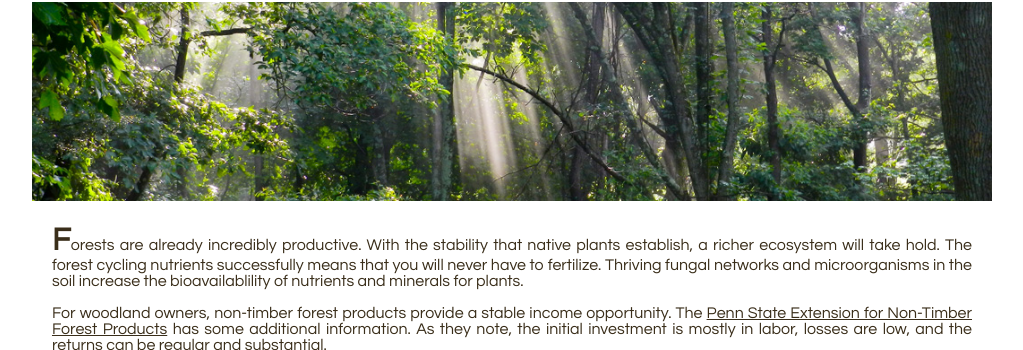
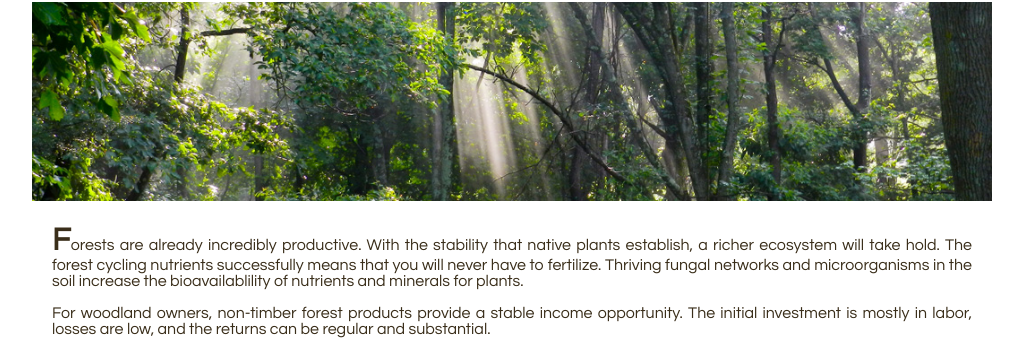
Before and after one commit to woodsofplenty/woodsofplenty.github.io, a plain HTML site: page forest-products.html in a window 1280 px wide. Shown: the part 412-762 px from the top of the page, without its empty margins (128-1151 px from the left). Drawn offline with Linux system fonts and the light colour scheme.

Commit message:
edited the forest products page

```diff
--- a/forest-products.html
+++ b/forest-products.html
@@ -77,7 +77,7 @@
 				<div class="head-main">
 					<font size="6"><b>F</b></font>orests are already incredibly productive. With the stability that native plants establish, a richer ecosystem will take hold. The forest cycling nutrients successfully means that you will never have to fertilize. Thriving fungal networks and microorganisms in the soil increase the bioavailablility of nutrients and minerals for plants.<br><br>
 
-					For woodland owners, non-timber forest products provide a stable income opportunity. The <a target="_blank" class="text-link" href="http://extension.psu.edu/natural-resources/forests/botanicals">Penn State Extension for Non-Timber Forest Products</a> has some additional information. As they note, the initial investment is mostly in labor, losses are low, and the returns can be regular and substantial.
+					For woodland owners, non-timber forest products provide a stable income opportunity. The initial investment is mostly in labor, losses are low, and the returns can be regular and substantial.
 
 					<br>
 					<br>
```
